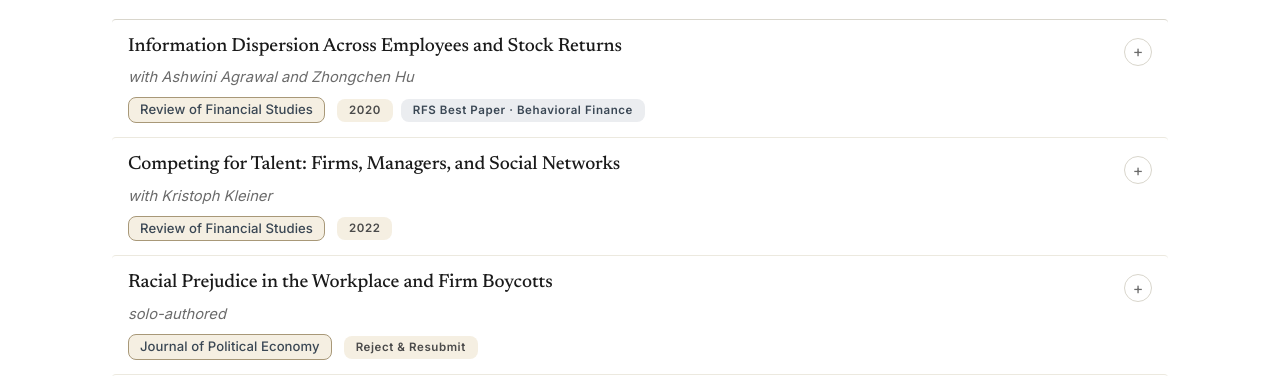
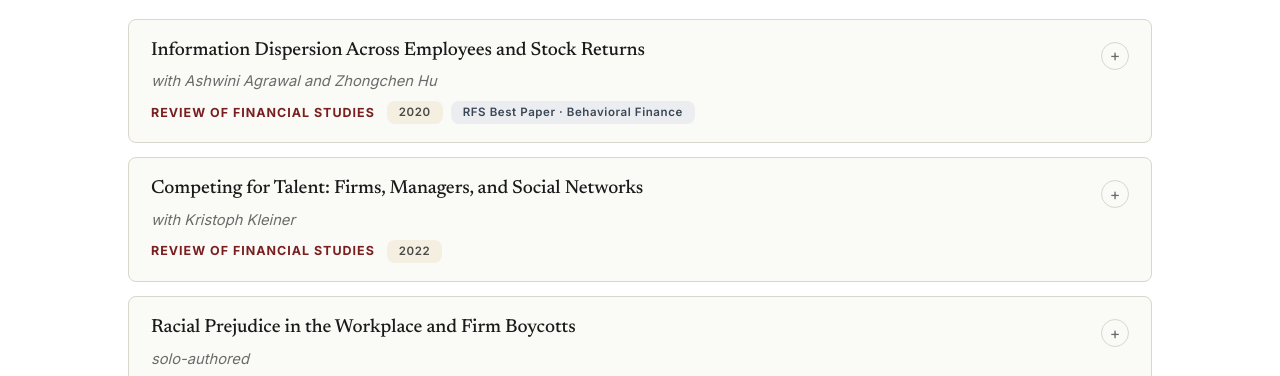
Before and after one commit to isaachacamo/isaachacamo.github.io, a plain HTML site: page research.html in a window 1280 px wide. Shown: the part 418-794 px from the top of the page. Drawn offline with Linux system fonts and the light colour scheme.

Commit message:
Add files via upload

```diff
--- a/styles.css
+++ b/styles.css
@@ -477,15 +477,19 @@ nav.primary-nav a.active::after {
 }
 
 .paper {
-  border-top: 1px solid var(--rule-soft);
-  padding: 14px 16px;
-  margin: 0 -16px;
-  border-radius: 4px;
-  transition: background-color .2s ease;
+  border: 1px solid var(--rule);
+  padding: 18px 22px;
+  margin-bottom: 14px;
+  border-radius: 8px;
+  background: #fafaf7;
+  transition: background-color .2s ease, box-shadow .2s ease, border-color .2s ease;
 }
 .paper:hover,
-.paper:has(details[open]) { background-color: #fafaf7; }
-.paper:first-of-type { border-top: 1px solid var(--rule); }
+.paper:has(details[open]) {
+  background-color: #f4f1e8;
+  border-color: #c8c4b6;
+  box-shadow: 0 2px 8px rgba(20, 20, 20, 0.05);
+}
 
 .paper details > summary {
   list-style: none;
@@ -528,16 +532,12 @@ nav.primary-nav a.active::after {
   margin-top: 4px;
 }
 .paper-venue .journal {
-  display: inline-block;
   font-family: var(--sans);
-  font-size: 0.82rem;
-  font-weight: 500;
-  color: #3a4754;
-  background: #f5efe2;
-  border: 1px solid #a89878;
-  padding: 1px 11px;
-  border-radius: 8px;
-  letter-spacing: 0.005em;
+  font-size: 0.78rem;
+  font-weight: 700;
+  color: #7a1f1f;
+  letter-spacing: 0.08em;
+  text-transform: uppercase;
   margin-right: 4px;
 }
 .paper-venue .badge {
```
